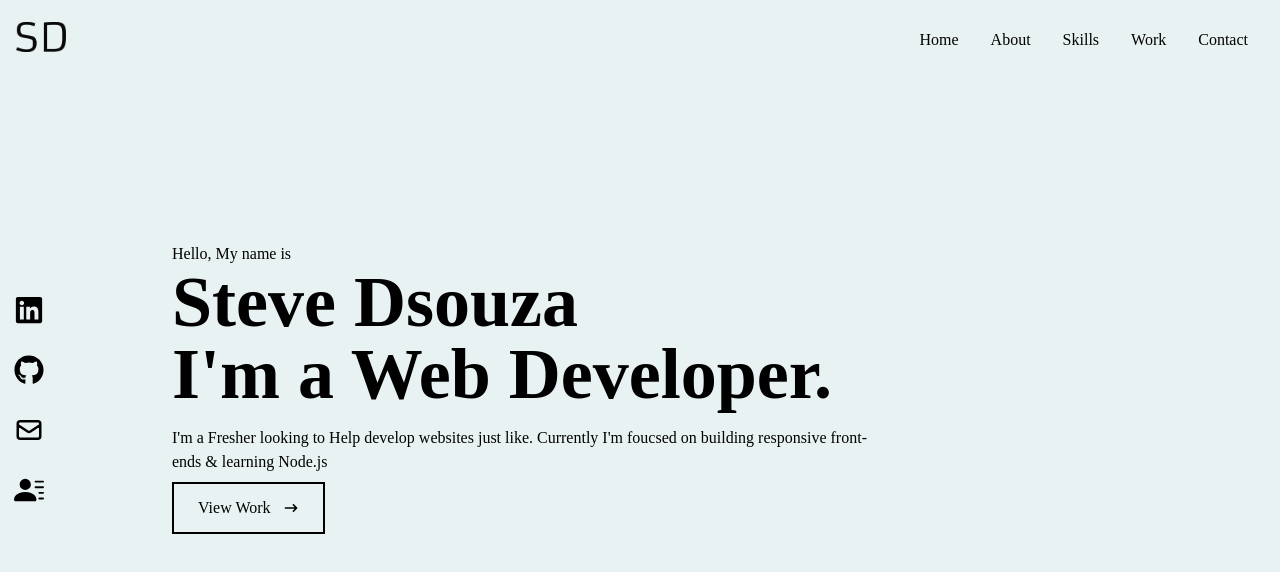
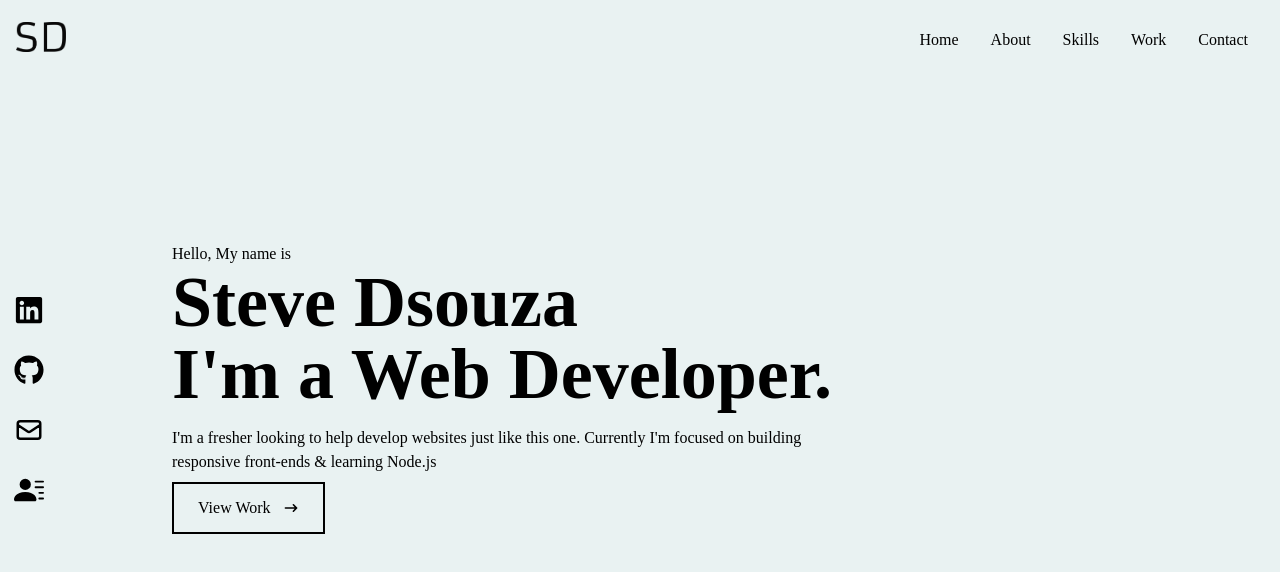
Before and after one commit to stevenovak123/NextPortfolio, a Next.js app: page / in a window 1280 px wide. Shown: the top 572 px of the page. Built offline with nearby package versions, Linux system fonts and the light colour scheme.

Commit message:
Updated the wordings of Hero component

```diff
--- a/components/Hero.jsx
+++ b/components/Hero.jsx
@@ -10,8 +10,9 @@ const Hero = () => {
 				<h1 className='text-4xl sm:text-7xl font-bold '>Steve Dsouza</h1>
 				<h2 className='text-4xl sm:text-7xl font-bold'>I'm a Web Developer.</h2>
 				<p className='py-4 max-w-[700px]'>
-					I'm a Fresher looking to Help develop websites just like. Currently
-					I'm foucsed on building responsive front-ends & learning Node.js
+					I'm a fresher looking to help develop websites just like this one.
+					Currently I'm focused on building responsive front-ends & learning
+					Node.js
 					<div>
 						<button className='group border-2 border-black px-6 py-3 my-2 flex  items-center  hover:bg-black hover:text-white'>
 							View Work
```
